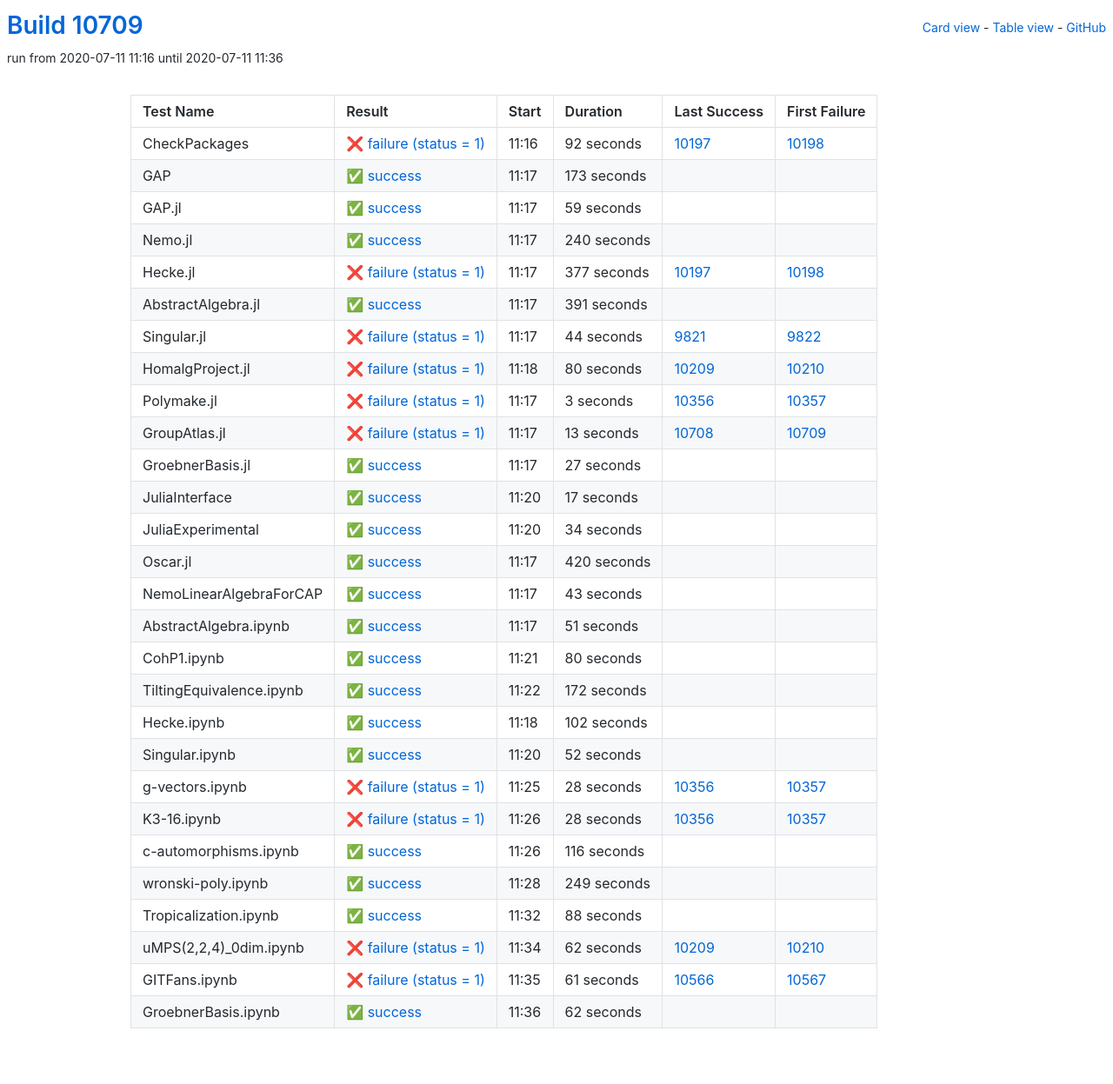
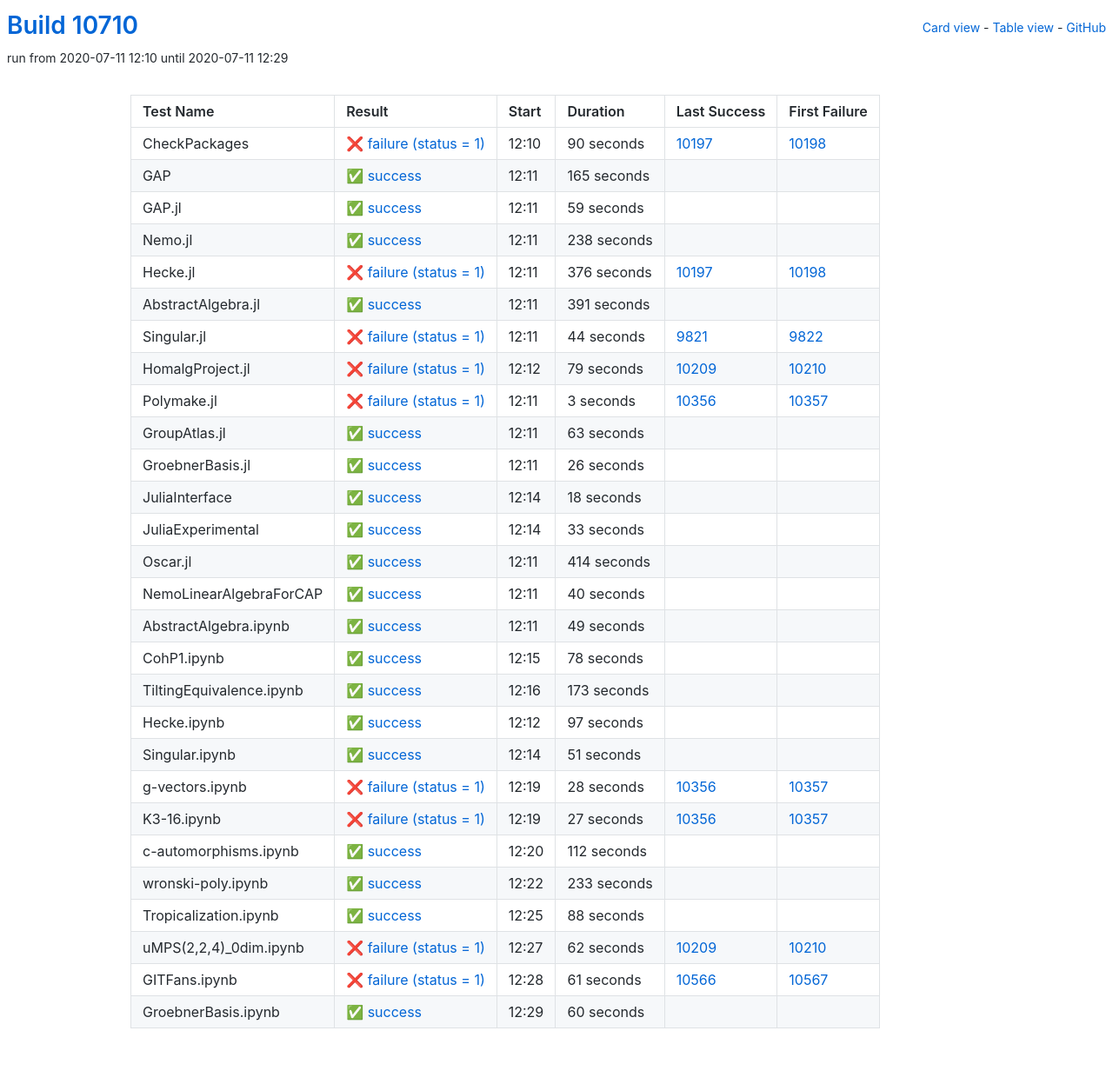
Before and after one commit to oscar-system/oscar-ci-status, a Jekyll site: the page built from table.html, in a window 1280 px wide. Shown: the whole page at 87% size. Built offline with Jekyll 4.4.1, drawn with Linux system fonts in a browser that asks for light colours.

Commit message:
Build #10710

```diff
--- a/_data/ci.yml
+++ b/_data/ci.yml
@@ -1,6 +1,6 @@
 ---
-build: 10709
-build_url: https://oscarci.mathematik.uni-kl.de/job/oscar/10709/
+build: 10710
+build_url: https://oscarci.mathematik.uni-kl.de/job/oscar/10710/
 job: oscar
 organization: oscar-system
 repo: oscar-ci-status
@@ -8,32 +8,32 @@
 tests:
 - name: CheckPackages
   id: checkpackages
-  log: https://oscarci.mathematik.uni-kl.de/job/oscar/10709/artifact/logs/build-10709/CheckPackages.log
-  start: 2020-07-11 11:16
+  log: https://oscarci.mathematik.uni-kl.de/job/oscar/10710/artifact/logs/build-10710/CheckPackages.log
+  start: 2020-07-11 12:10
   success: false
   exitcode: 1
   status: failure
-  duration: 92
+  duration: 90
   last_success: 10197
   last_success_url: https://oscarci.mathematik.uni-kl.de/job/oscar/10197/
   first_failure: 10198
   first_failure_url: https://oscarci.mathematik.uni-kl.de/job/oscar/10198/
 - name: GAP
   id: gap
-  log: https://oscarci.mathematik.uni-kl.de/job/oscar/10709/artifact/logs/build-10709/GAP.log
-  start: 2020-07-11 11:17
+  log: https://oscarci.mathematik.uni-kl.de/job/oscar/10710/artifact/logs/build-10710/GAP.log
+  start: 2020-07-11 12:11
   success: true
   exitcode: 0
   status: success
-  duration: 173
+  duration: 165
   last_success: false
   last_success_url:
   first_failure: false
   first_failure_url:
 - name: GAP.jl
   id: gap-jl
-  log: https://oscarci.mathematik.uni-kl.de/job/oscar/10709/artifact/logs/build-10709/GAP.jl.log
-  start: 2020-07-11 11:17
+  log: https://oscarci.mathematik.uni-kl.de/job/oscar/10710/artifact/logs/build-10710/GAP.jl.log
+  start: 2020-07-11 12:11
   success: true
   exitcode: 0
   status: success
@@ -44,32 +44,32 @@
   first_failure_url:
 - name: Nemo.jl
   id: nemo-jl
-  log: https://oscarci.mathematik.uni-kl.de/job/oscar/10709/artifact/logs/build-10709/Nemo.jl.log
-  start: 2020-07-11 11:17
+  log: https://oscarci.mathematik.uni-kl.de/job/oscar/10710/artifact/logs/build-10710/Nemo.jl.log
+  start: 2020-07-11 12:11
   success: true
   exitcode: 0
   status: success
-  duration: 240
+  duration: 238
   last_success: false
   last_success_url:
   first_failure: false
   first_failure_url:
 - name: Hecke.jl
   id: hecke-jl
-  log: https://oscarci.mathematik.uni-kl.de/job/oscar/10709/artifact/logs/build-10709/Hecke.jl.log
-  start: 2020-07-11 11:17
+  log: https://oscarci.mathematik.uni-kl.de/job/oscar/10710/artifact/logs/build-10710/Hecke.jl.log
+  start: 2020-07-11 12:11
   success: false
   exitcode: 1
   status: failure
-  duration: 377
+  duration: 376
   last_success: 10197
   last_success_url: https://oscarci.mathematik.uni-kl.de/job/oscar/10197/
   first_failure: 10198
   first_failure_url: https://oscarci.mathematik.uni-kl.de/job/oscar/10198/
 - name: AbstractAlgebra.jl
   id: abstractalgebra-jl
-  log: https://oscarci.mathematik.uni-kl.de/job/oscar/10709/artifact/logs/build-10709/AbstractAlgebra.jl.log
-  start: 2020-07-11 11:17
+  log: https://oscarci.mathematik.uni-kl.de/job/oscar/10710/artifact/logs/build-10710/AbstractAlgebra.jl.log
+  start: 2020-07-11 12:11
   success: true
   exitcode: 0
   status: success
@@ -80,8 +80,8 @@
   first_failure_url:
 - name: Singular.jl
   id: singular-jl
-  log: https://oscarci.mathematik.uni-kl.de/job/oscar/10709/artifact/logs/build-10709/Singular.jl.log
-  start: 2020-07-11 11:17
+  log: https://oscarci.mathematik.uni-kl.de/job/oscar/10710/artifact/logs/build-10710/Singular.jl.log
+  start: 2020-07-11 12:11
   success: false
   exitcode: 1
   status: failure
@@ -92,20 +92,20 @@
   first_failure_url: https://oscarci.mathematik.uni-kl.de/job/oscar/9822/
 - name: HomalgProject.jl
   id: homalgproject-jl
-  log: https://oscarci.mathematik.uni-kl.de/job/oscar/10709/artifact/logs/build-10709/HomalgProject.jl.log
-  start: 2020-07-11 11:18
+  log: https://oscarci.mathematik.uni-kl.de/job/oscar/10710/artifact/logs/build-10710/HomalgProject.jl.log
+  start: 2020-07-11 12:12
   success: false
   exitcode: 1
   status: failure
-  duration: 80
+  duration: 79
   last_success: 10209
   last_success_url: https://oscarci.mathematik.uni-kl.de/job/oscar/10209/
   first_failure: 10210
   first_failure_url: https://oscarci.mathematik.uni-kl.de/job/oscar/10210/
 - name: Polymake.jl
   id: polymake-jl
-  log: https://oscarci.mathematik.uni-kl.de/job/oscar/10709/artifact/logs/build-10709/Polymake.jl.log
-  start: 2020-07-11 11:17
+  log: https://oscarci.mathematik.uni-kl.de/job/oscar/10710/artifact/logs/build-10710/Polymake.jl.log
+  start: 2020-07-11 12:11
   success: false
   exitcode: 1
   status: failure
@@ -116,80 +116,128 @@
   first_failure_url: https://oscarci.mathematik.uni-kl.de/job/oscar/10357/
 - name: GroupAtlas.jl
   id: groupatlas-jl
-  log: https://oscarci.mathematik.uni-kl.de/job/oscar/10709/artifact/logs/build-10709/GroupAtlas.jl.log
-  start: 2020-07-11 11:17
-  success: false
-  exitcode: 1
-  status: failure
-  duration: 13
-  last_success: 10708
-  last_success_url: https://oscarci.mathematik.uni-kl.de/job/oscar/10708/
-  first_failure: 10709
-  first_failure_url: https://oscarci.mathematik.uni-kl.de/job/oscar/10709/
-- name: GroebnerBasis.jl
-  id: groebnerbasis-jl
-  log: https://oscarci.mathematik.uni-kl.de/job/oscar/10709/artifact/logs/build-10709/GroebnerBasis.jl.log
-  start: 2020-07-11 11:17
+  log: https://oscarci.mathematik.uni-kl.de/job/oscar/10710/artifact/logs/build-10710/GroupAtlas.jl.log
+  start: 2020-07-11 12:11
   success: true
   exitcode: 0
   status: success
-  duration: 27
+  duration: 63
+  last_success: false
+  last_success_url:
+  first_failure: false
+  first_failure_url:
+- name: GroebnerBasis.jl
+  id: groebnerbasis-jl
+  log: https://oscarci.mathematik.uni-kl.de/job/oscar/10710/artifact/logs/build-10710/GroebnerBasis.jl.log
+  start: 2020-07-11 12:11
+  success: true
+  exitcode: 0
+  status: success
+  duration: 26
   last_success: false
   last_success_url:
   first_failure: false
   first_failure_url:
 - name: JuliaInterface
   id: juliainterface
-  log: https://oscarci.mathematik.uni-kl.de/job/oscar/10709/artifact/logs/build-10709/JuliaInterface.log
-  start: 2020-07-11 11:20
+  log: https://oscarci.mathematik.uni-kl.de/job/oscar/10710/artifact/logs/build-10710/JuliaInterface.log
+  start: 2020-07-11 12:14
   success: true
   exitcode: 0
   status: success
-  duration: 17
+  duration: 18
   last_success: false
   last_success_url:
   first_failure: false
   first_failure_url:
 - name: JuliaExperimental
   id: juliaexperimental
-  log: https://oscarci.mathematik.uni-kl.de/job/oscar/10709/artifact/logs/build-10709/JuliaExperimental.log
-  start: 2020-07-11 11:20
+  log: https://oscarci.mathematik.uni-kl.de/job/oscar/10710/artifact/logs/build-10710/JuliaExperimental.log
+  start: 2020-07-11 12:14
   success: true
   exitcode: 0
   status: success
-  duration: 34
+  duration: 33
   last_success: false
   last_success_url:
   first_failure: false
   first_failure_url:
 - name: Oscar.jl
   id: oscar-jl
-  log: https://oscarci.mathematik.uni-kl.de/job/oscar/10709/artifact/logs/build-10709/Oscar.jl.log
-  start: 2020-07-11 11:17
+  log: https://oscarci.mathematik.uni-kl.de/job/oscar/10710/artifact/logs/build-10710/Oscar.jl.log
+  start: 2020-07-11 12:11
   success: true
   exitcode: 0
   status: success
-  duration: 420
+  duration: 414
   last_success: false
   last_success_url:
   first_failure: false
   first_failure_url:
 - name: NemoLinearAlgebraForCAP
   id: nemolinearalgebraforcap
-  log: https://oscarci.mathematik.uni-kl.de/job/oscar/10709/artifact/logs/build-10709/NemoLinearAlgebraForCAP.log
-  start: 2020-07-11 11:17
+  log: https://oscarci.mathematik.uni-kl.de/job/oscar/10710/artifact/logs/build-10710/NemoLinearAlgebraForCAP.log
+  start: 2020-07-11 12:11
   success: true
   exitcode: 0
   status: success
-  duration: 43
+  duration: 40
   last_success: false
   last_success_url:
   first_failure: false
   first_failure_url:
 - name: AbstractAlgebra.ipynb
   id: abstractalgebra-ipynb
-  log: https://oscarci.mathematik.uni-kl.de/job/oscar/10709/artifact/logs/build-10709/AbstractAlgebra.ipynb.log
-  start: 2020-07-11 11:17
+  log: https://oscarci.mathematik.uni-kl.de/job/oscar/10710/artifact/logs/build-10710/AbstractAlgebra.ipynb.log
+  start: 2020-07-11 12:11
+  success: true
+  exitcode: 0
+  status: success
+  duration: 49
+  last_success: false
+  last_success_url:
+  first_failure: false
+  first_failure_url:
+- name: CohP1.ipynb
+  id: cohp1-ipynb
+  log: https://oscarci.mathematik.uni-kl.de/job/oscar/10710/artifact/logs/build-10710/CohP1.ipynb.log
+  start: 2020-07-11 12:15
+  success: true
+  exitcode: 0
+  status: success
+  duration: 78
+  last_success: false
+  last_success_url:
+  first_failure: false
+  first_failure_url:
+- name: TiltingEquivalence.ipynb
+  id: tiltingequivalence-ipynb
+  log: https://oscarci.mathematik.uni-kl.de/job/oscar/10710/artifact/logs/build-10710/TiltingEquivalence.ipynb.log
+  start: 2020-07-11 12:16
+  success: true
+  exitcode: 0
+  status: success
+  duration: 173
+  last_success: false
+  last_success_url:
+  first_failure: false
+  first_failure_url:
+- name: Hecke.ipynb
+  id: hecke-ipynb
+  log: https://oscarci.mathematik.uni-kl.de/job/oscar/10710/artifact/logs/build-10710/Hecke.ipynb.log
+  start: 2020-07-11 12:12
+  success: true
+  exitcode: 0
+  status: success
+  duration: 97
+  last_success: false
+  last_success_url:
+  first_failure: false
+  first_failure_url:
+- name: Singular.ipynb
+  id: singular-ipynb
+  log: https://oscarci.mathematik.uni-kl.de/job/oscar/10710/artifact/logs/build-10710/Singular.ipynb.log
+  start: 2020-07-11 12:14
   success: true
   exitcode: 0
   status: success
@@ -198,58 +246,10 @@
   last_success_url:
   first_failure: false
   first_failure_url:
-- name: CohP1.ipynb
-  id: cohp1-ipynb
-  log: https://oscarci.mathematik.uni-kl.de/job/oscar/10709/artifact/logs/build-10709/CohP1.ipynb.log
-  start: 2020-07-11 11:21
-  success: true
-  exitcode: 0
-  status: success
-  duration: 80
-  last_success: false
-  last_success_url:
-  first_failure: false
-  first_failure_url:
-- name: TiltingEquivalence.ipynb
-  id: tiltingequivalence-ipynb
-  log: https://oscarci.mathematik.uni-kl.de/job/oscar/10709/artifact/logs/build-10709/TiltingEquivalence.ipynb.log
-  start: 2020-07-11 11:22
-  success: true
-  exitcode: 0
-  status: success
-  duration: 172
-  last_success: false
-  last_success_url:
-  first_failure: false
-  first_failure_url:
-- name: Hecke.ipynb
-  id: hecke-ipynb
-  log: https://oscarci.mathematik.uni-kl.de/job/oscar/10709/artifact/logs/build-10709/Hecke.ipynb.log
-  start: 2020-07-11 11:18
-  success: true
-  exitcode: 0
-  status: success
-  duration: 102
-  last_success: false
-  last_success_url:
-  first_failure: false
-  first_failure_url:
-- name: Singular.ipynb
-  id: singular-ipynb
-  log: https://oscarci.mathematik.uni-kl.de/job/oscar/10709/artifact/logs/build-10709/Singular.ipynb.log
-  start: 2020-07-11 11:20
-  success: true
-  exitcode: 0
-  status: success
-  duration: 52
-  last_success: false
-  last_success_url:
-  first_failure: false
-  first_failure_url:
 - name: g-vectors.ipynb
   id: g-vectors-ipynb
-  log: https://oscarci.mathematik.uni-kl.de/job/oscar/10709/artifact/logs/build-10709/g-vectors.ipynb.log
-  start: 2020-07-11 11:25
+  log: https://oscarci.mathematik.uni-kl.de/job/oscar/10710/artifact/logs/build-10710/g-vectors.ipynb.log
+  start: 2020-07-11 12:19
   success: false
   exitcode: 1
   status: failure
@@ -260,44 +260,44 @@
   first_failure_url: https://oscarci.mathematik.uni-kl.de/job/oscar/10357/
 - name: K3-16.ipynb
   id: k3-16-ipynb
-  log: https://oscarci.mathematik.uni-kl.de/job/oscar/10709/artifact/logs/build-10709/K3-16.ipynb.log
-  start: 2020-07-11 11:26
+  log: https://oscarci.mathematik.uni-kl.de/job/oscar/10710/artifact/logs/build-10710/K3-16.ipynb.log
+  start: 2020-07-11 12:19
   success: false
   exitcode: 1
   status: failure
-  duration: 28
+  duration: 27
   last_success: 10356
   last_success_url: https://oscarci.mathematik.uni-kl.de/job/oscar/10356/
   first_failure: 10357
   first_failure_url: https://oscarci.mathematik.uni-kl.de/job/oscar/10357/
 - name: c-automorphisms.ipynb
   id: c-automorphisms-ipynb
-  log: https://oscarci.mathematik.uni-kl.de/job/oscar/10709/artifact/logs/build-10709/c-automorphisms.ipynb.log
-  start: 2020-07-11 11:26
+  log: https://oscarci.mathematik.uni-kl.de/job/oscar/10710/artifact/logs/build-10710/c-automorphisms.ipynb.log
+  start: 2020-07-11 12:20
   success: true
   exitcode: 0
   status: success
-  duration: 116
+  duration: 112
   last_success: false
   last_success_url:
   first_failure: false
   first_failure_url:
 - name: wronski-poly.ipynb
   id: wronski-poly-ipynb
-  log: https://oscarci.mathematik.uni-kl.de/job/oscar/10709/artifact/logs/build-10709/wronski-poly.ipynb.log
-  start: 2020-07-11 11:28
+  log: https://oscarci.mathematik.uni-kl.de/job/oscar/10710/artifact/logs/build-10710/wronski-poly.ipynb.log
+  start: 2020-07-11 12:22
   success: true
   exitcode: 0
   status: success
-  duration: 249
+  duration: 233
   last_success: false
   last_success_url:
   first_failure: false
   first_failure_url:
 - name: Tropicalization.ipynb
   id: tropicalization-ipynb
-  log: https://oscarci.mathematik.uni-kl.de/job/oscar/10709/artifact/logs/build-10709/Tropicalization.ipynb.log
-  start: 2020-07-11 11:32
+  log: https://oscarci.mathematik.uni-kl.de/job/oscar/10710/artifact/logs/build-10710/Tropicalization.ipynb.log
+  start: 2020-07-11 12:25
   success: true
   exitcode: 0
   status: success
@@ -308,8 +308,8 @@
   first_failure_url:
 - name: uMPS(2,2,4)_0dim.ipynb
   id: umps-2-2-4-0dim-ipynb
-  log: https://oscarci.mathematik.uni-kl.de/job/oscar/10709/artifact/logs/build-10709/uMPS-2-2-4-_0dim.ipynb.log
-  start: 2020-07-11 11:34
+  log: https://oscarci.mathematik.uni-kl.de/job/oscar/10710/artifact/logs/build-10710/uMPS-2-2-4-_0dim.ipynb.log
+  start: 2020-07-11 12:27
   success: false
   exitcode: 1
   status: failure
@@ -320,8 +320,8 @@
   first_failure_url: https://oscarci.mathematik.uni-kl.de/job/oscar/10210/
 - name: GITFans.ipynb
   id: gitfans-ipynb
-  log: https://oscarci.mathematik.uni-kl.de/job/oscar/10709/artifact/logs/build-10709/GITFans.ipynb.log
-  start: 2020-07-11 11:35
+  log: https://oscarci.mathematik.uni-kl.de/job/oscar/10710/artifact/logs/build-10710/GITFans.ipynb.log
+  start: 2020-07-11 12:28
   success: false
   exitcode: 1
   status: failure
@@ -332,12 +332,12 @@
   first_failure_url: https://oscarci.mathematik.uni-kl.de/job/oscar/10567/
 - name: GroebnerBasis.ipynb
   id: groebnerbasis-ipynb
-  log: https://oscarci.mathematik.uni-kl.de/job/oscar/10709/artifact/logs/build-10709/GroebnerBasis.ipynb.log
-  start: 2020-07-11 11:36
+  log: https://oscarci.mathematik.uni-kl.de/job/oscar/10710/artifact/logs/build-10710/GroebnerBasis.ipynb.log
+  start: 2020-07-11 12:29
   success: true
   exitcode: 0
   status: success
-  duration: 62
+  duration: 60
   last_success: false
   last_success_url:
   first_failure: false
```
Also changed, not shown: README.md.
